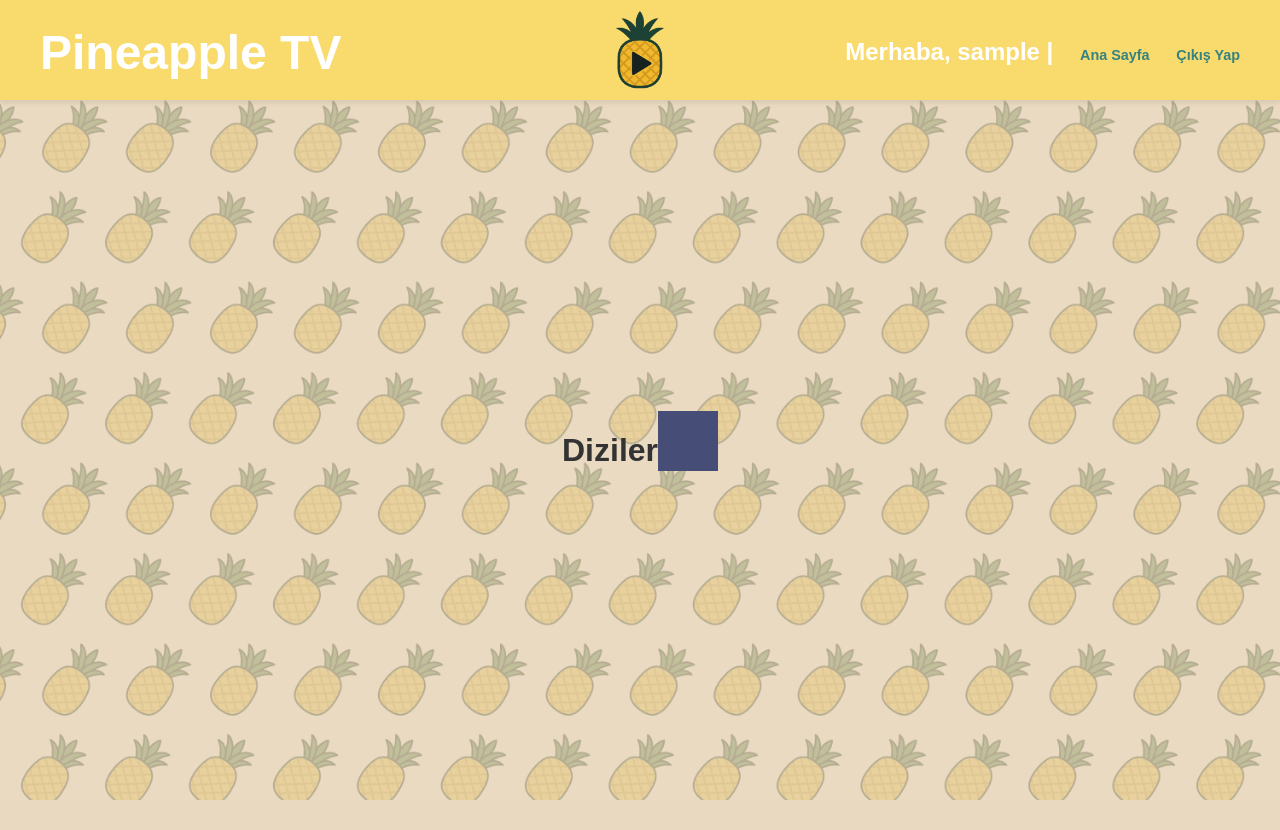
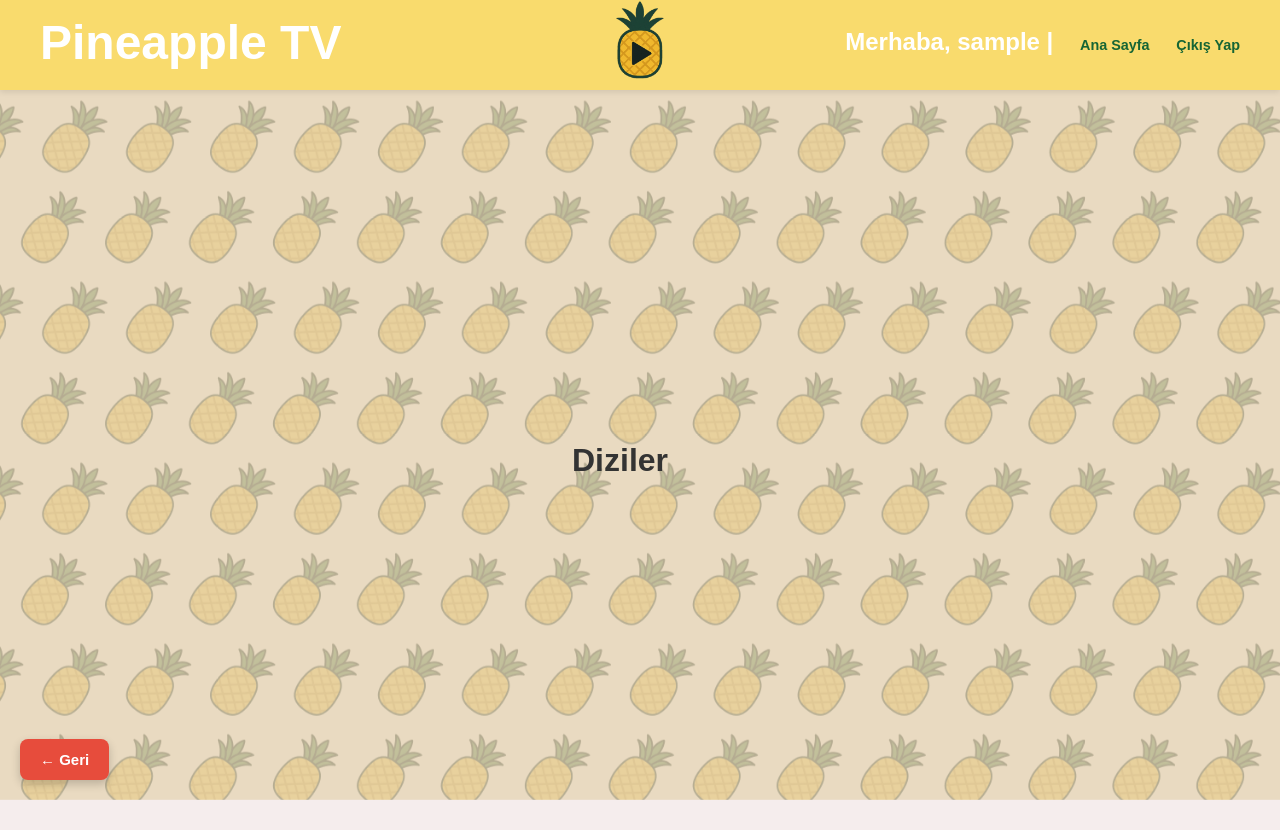
Before and after one commit to pineapple-borek/pineapple_borekTV, a Flask app: page /shows/diziler in a window 1280 px wide. Before the commit the page ends 800 px from the top, so only its background shows below. Run offline with Flask 3, Linux system fonts and the light colour scheme; the visitor is signed in with stand-in values (Sample User, id 1).

Commit message:
Revert "shows.html"
This reverts commit 39e29b67718021e28efddb597f3d8a83d7709b42.

```diff
--- a/pineappleTV/static/css/style.css
+++ b/pineappleTV/static/css/style.css
@@ -32,26 +32,21 @@ body::before {
 }
 
 header {
-    bottom: 300px;
+
     background-color: var(--primary-color);
     color: white;
     width: 100%;
-    height: 100px; /* yüksekliği sabit tut */
+    height: 120px; /* yüksekliği sabit tut */
     display: flex;
     justify-content: space-between;
     align-items: center;
-    position:fixed;
-    top: 0;
-    bottom: 30;
-    padding: 0px 40px 20px 40px;
+    position:relative;
+    /* padding: 0 20px; */
+    padding: 20px 40px;
     font-size: 1.5em;
     font-weight: bold;
     box-sizing: border-box;
     box-shadow: 0 2px 6px rgba(0, 0, 0, 0.1);
-    z-index: 25;
-    margin-bottom: 0%;
-    margin-top: 0px;
-    float:inline-start;
 }
 
 .left-content,
@@ -68,7 +63,6 @@ header {
     top: 50%;
     transform: translate(-50%, -50%);
     text-align: center;
-    padding-bottom: 20px;
 }
 
 .logo-image {
@@ -89,11 +83,6 @@ header .user-info a {
     color: var(--highlight-color);
     text-decoration: none;
     margin-left: 10px;
-}
-
-.show-category {
-    position:relative;
-    top: 50px;
 }
 
 .container {
@@ -356,37 +345,33 @@ input#search-bar:focus::placeholder {
 
 /* Video Listesi */
 .video-list {
-    /* top:300px; */
-    position: relative;
-    background-color: #464d77;
-    margin-top: 52%;
     display: flex;
     flex-wrap: wrap;
-    gap: 20px;
-    justify-content: left;
+    gap: 30px;
+    justify-content: center;
     max-width: 1200px;
     width: 100%;
-    padding: 30px;
 }
 
 .video-item {
-    background-color: #f4eded;
-    padding-top: 2%;
+    background-color: #f9f9f9;
+    padding: 15px;
     border-radius: 8px;
     box-shadow: 0 4px 8px rgba(0,0,0,0.05);
-    width: 20%;
-    height: 5%;
+    width: 200px;
     text-align: center;
     transition: transform 0.3s ease;
     display: flex;
     flex-direction: column;
     justify-content: space-between;
+    width: 100%;
 }
 
 
 .thumbnail {
-    max-width: 75%;
-    object-fit:cover;
+    width: 100%;
+    height: 120px;
+    object-fit: cover;
     border-radius: 8px;
     margin-bottom: 10px;
 }
--- a/pineappleTV/templates/layout.html
+++ b/pineappleTV/templates/layout.html
@@ -6,10 +6,28 @@
     <meta charset="UTF-8">
     <title>Pineapple TV</title>
     <style>
+        /* html,
+        body {
+            height: 100%;
+            margin: 0;
+            font-family: Arial, sans-serif;
+            background-color: #e0f2f1;
+        } */
+
+        /* header {
+            display: flex;
+            justify-content: space-between;
+            align-items: center;
+            padding: 20px 40px;
+            font-size: 1.5em;
+            font-weight: bold;
+            box-shadow: 0 2px 6px rgba(0, 0, 0, 0.1);
+        } */
+
         .nav-links a {
             font-size: 0.6em;
             margin-left: 20px;
-            color: #36827f;
+            color: #166534;
             /* Pineapple green */
             text-decoration: none;
         }
--- a/pineappleTV/templates/search_results.html
+++ b/pineappleTV/templates/search_results.html
@@ -21,7 +21,7 @@
         <p class="no-favorites">Sonuç bulunamadı.</p>
     {% endif %}
 
-
+    <a href="javascript:history.back()" class="back-button">← Geri</a>
 </div>
 
 {% endblock %}
--- a/pineappleTV/templates/shows.html
+++ b/pineappleTV/templates/shows.html
@@ -1,32 +1,31 @@
 {%extends "layout.html" %}
     {% block content %}
-    <h1 class="show-category">{{ category.capitalize() }}</h1>
-    </br>
+    <h1>{{ category.capitalize() }}</h1>
+
     <div class="video-list">
         {% for show in shows %}
             <div class="video-item">
-            </br>
                 <a href="{{ url_for('videos', category=category+'/'+show.name ) }}">
-                    <img src="{{ url_for('static', filename='videos/' + category + '/' + show.name + '/thumbnail.jpg') }}" alt="{{ show.name }}" class = "thumbnail">
+                    <img src="{{ url_for('static', filename='videos/' + category + '/' + show.name + '/thumbnail.jpg') }}" alt="{{ show.name }}">
                     <p>{{ show.name }}</p>
                 </a>
 
 
             </div>
         {% endfor %}
-
+        <a href="javascript:history.back()" class="back-button">← Geri</a> <!-- button -->
     </div>
 
     <style>
-        /* .video-list {
+        .video-list {
             display: flex;
             flex-wrap: wrap;
          justify-content: flex-start;
             gap: 20px;
          padding: 20px;
-        } */
+        }
 
-        /* .video-item {
+        .video-item {
         width: 200px;
         text-align: center;
         }
@@ -34,8 +33,8 @@
         .video-item img {
             width: 100%;
             height: auto;
-            border-radius: 8px; *
-    }*/
+            border-radius: 8px;
+    }
 
 
         .add-to-favorites-btn {
--- a/pineappleTV/templates/video.html
+++ b/pineappleTV/templates/video.html
@@ -46,7 +46,7 @@
             {% endfor %}
         </ul>
     </div>
-
+    <a href="javascript:history.back()" class="back-button">← Geri</a>
 </div>
 
 
```
Also changed, not shown: pineappleTV/static/videos/filmler/Flash/thumbnail.jpg (deleted).
